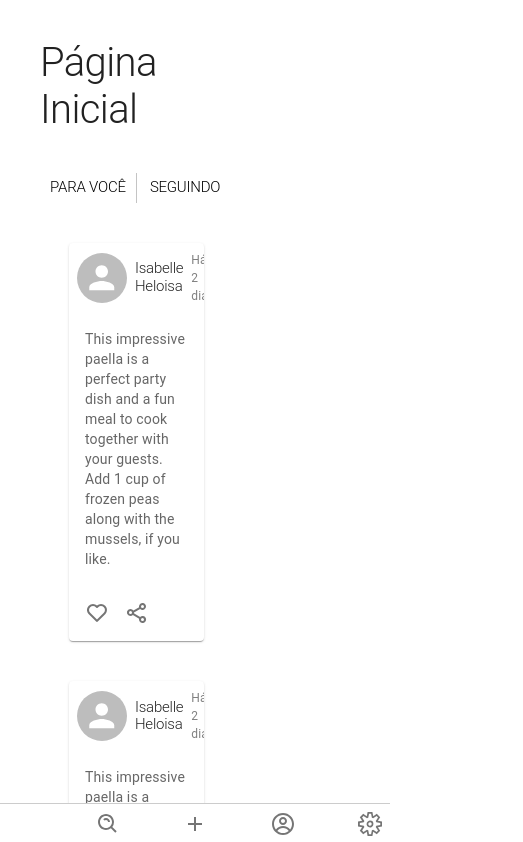
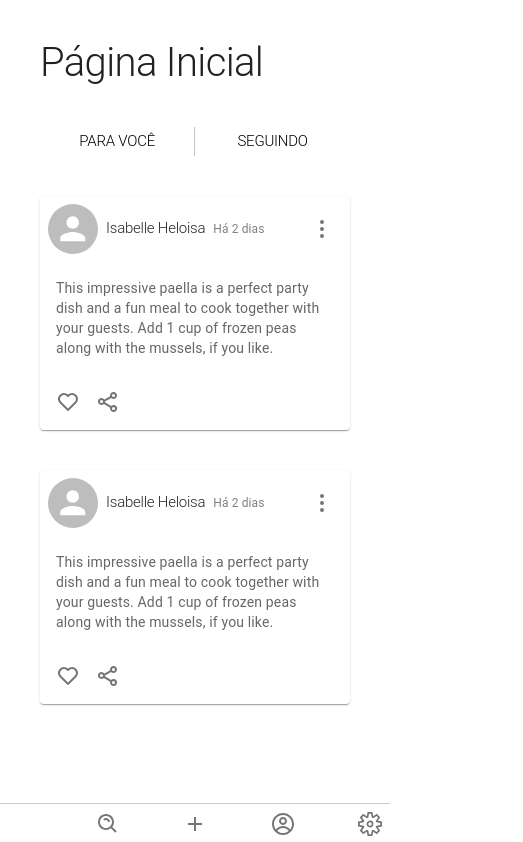
Before and after one commit to IsabelleHeloisa/codelab, a React (Create React App) app: page /feed in a window 390 px wide. Shown: the top 842 px of the page, 523 px wide, since content can reach past the window. Built offline with nearby package versions, Linux system fonts and the light colour scheme; some icons are missing.

Commit message:
fix: apply responsiveness on post list

```diff
--- a/src/components/Menu.jsx
+++ b/src/components/Menu.jsx
@@ -38,13 +38,11 @@ export default function Menu() {
           overflow: 'hidden',
           '& .MuiDrawer-paper': {
             width: 250,
-            boxSizing: 'border-box',
-            xs: {
-              display: 'none'
-            },
-            md: {
-              display: 'flex'
-            }
+            boxSizing: 'border-box'
+          },
+          display: {
+            xs: 'none',
+            md: 'flex'
           }
         }}
         variant="permanent"
--- a/src/components/PublicationBox.jsx
+++ b/src/components/PublicationBox.jsx
@@ -25,7 +25,14 @@ export default function PublicationBox() {
   }
 
   return (
-    <Card sx={{ maxWidth: '70%' }}>
+    <Card
+      sx={{
+        maxWidth: {
+          xs: '100%',
+          md: '70%'
+        }
+      }}
+    >
       <Stack
         direction="row"
         justifyContent="space-between"
--- a/src/pages/Feed.jsx
+++ b/src/pages/Feed.jsx
@@ -9,17 +9,14 @@ import MenuMobile from '../components/MenuMobile'
 export default function Feed() {
   const { mode } = usePreference()
   return (
-    <Stack direction="row">
+    <>
+      <Stack direction="row" width="100%">
         <Stack height="100vh" width="100vw">
           <Stack padding={5} gap={5}>
             <Typography fontSize={40} variant="h1">
               Página Inicial
             </Typography>
-          <Stack
-            // bgcolor="green"
-            direction="row"
-            width="100%"
-          >
+            <Stack direction="row" width="100%">
               <ButtonGroup
                 fullWidth
                 variant="text"
@@ -54,7 +51,8 @@ export default function Feed() {
           </Stack>
         </Stack>
         <Menu />
+      </Stack>
       <MenuMobile />
-    </Stack>
+    </>
   )
 }
```
Lines whose indentation alone changed are shown as unchanged.
